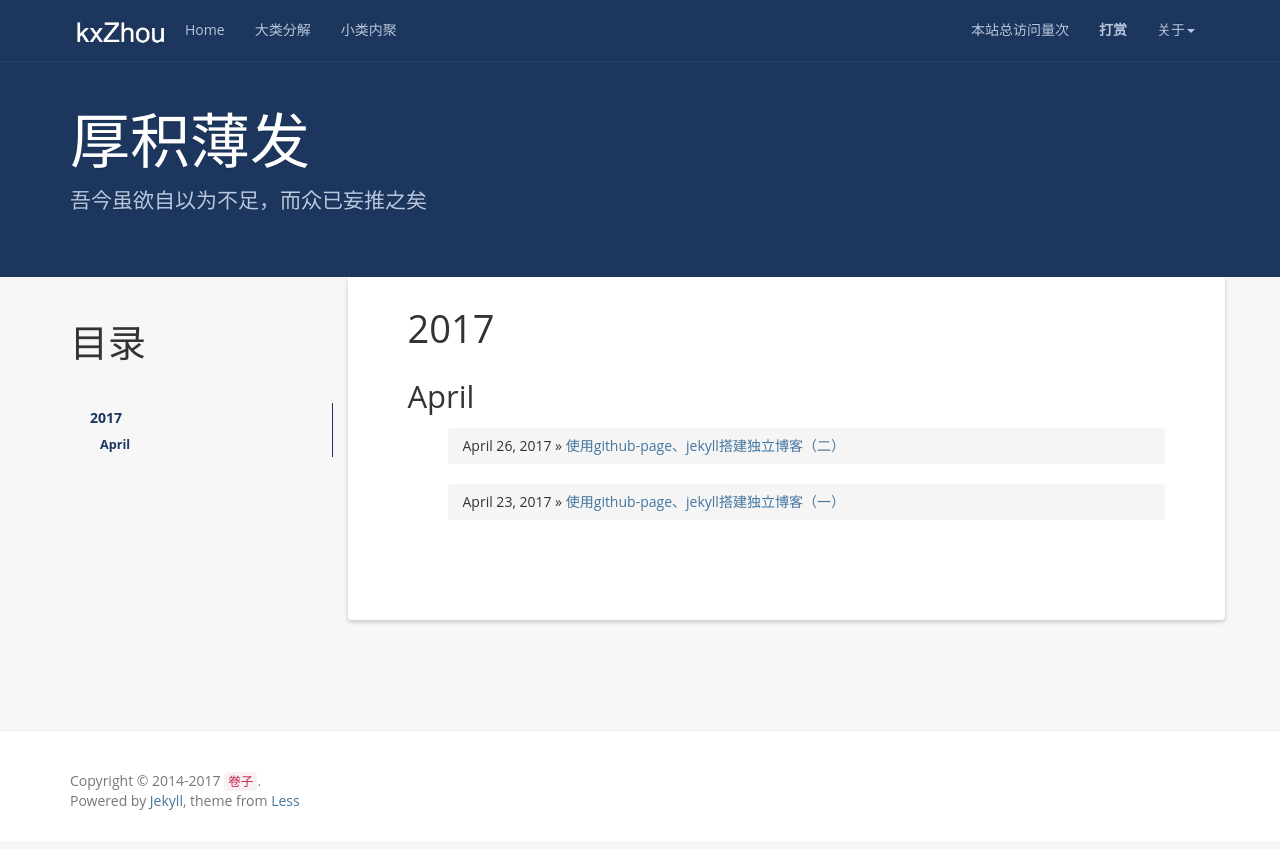
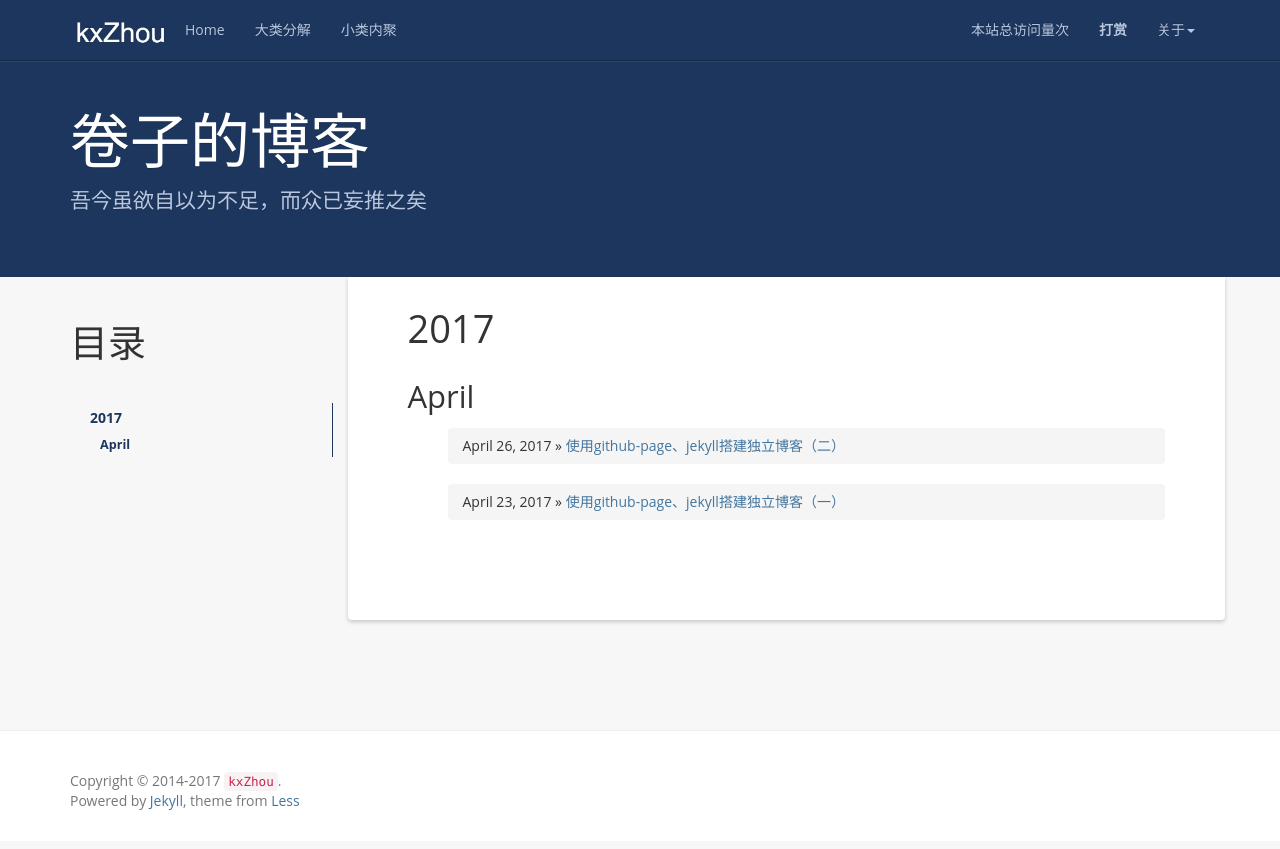
Before and after one commit to kaixuanzhou/kaixuanzhou.github.io, a Jekyll site: the page built from index.html, in a window 1280 px wide. Shown: the top 849 px of the page. Built offline with Jekyll 4.4.1, drawn with Linux system fonts in a browser that asks for light colours; nearby versions of some CDN libraries; the list of posts is cut into pages by our own code; comment, search, counter and statistics services are not loaded.

Commit message:
Update _config.yml

```diff
--- a/_config.yml
+++ b/_config.yml
@@ -1,7 +1,7 @@
 # Site settings
-name: 厚积薄发
+name: 卷子的博客
 email: 313052590@qq.com
-author: 卷子
+author: kxZhou
 url: https://kaixuanzhou.github.io/
 resume_site: https://kaixuanzhou.github.io/
 github: https://github.com/kaixuanzhou
```
